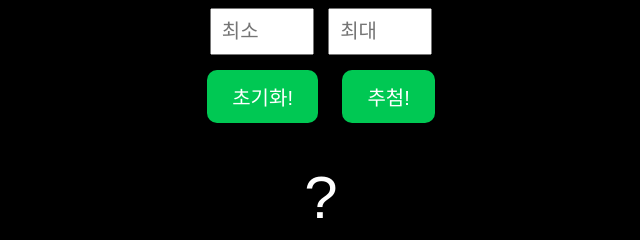
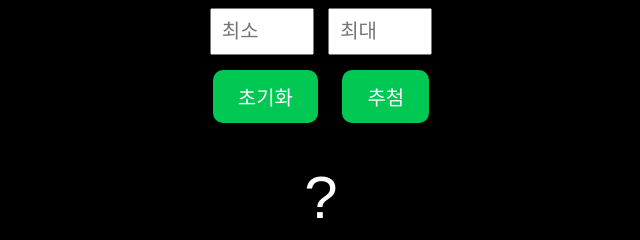
Before and after one commit to amagim43-afk/-, a plain HTML site: page index.html in a window 1280 px wide. Shown: the part 124-364 px from the top of the page, 319-959 px from the left. Drawn offline with Linux system fonts and the light colour scheme.

Commit message:
index.html 업데이트

```diff
--- a/index.html
+++ b/index.html
@@ -58,8 +58,8 @@
 
 <br>
 
-<button onclick="init()">초기화!</button>
-<button onclick="draw()">추첨!</button>
+<button onclick="init()">초기화</button>
+<button onclick="draw()">추첨</button>
 
 <div id="result">?</div>
 <div id="history">기록: 없음</div>
```
